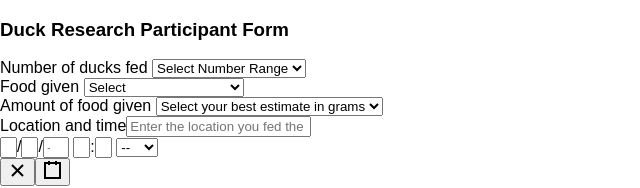
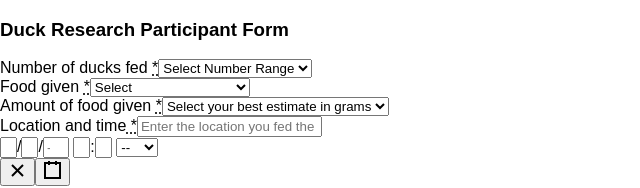
Before and after one commit to kolsenmaier/react-webform-hello-world, a React (Create React App) app: page / in a window 1280 px wide. Shown: the top 188 px of the page, without its empty margins (0-640 px from the left). Built offline with nearby package versions, Linux system fonts and the light colour scheme; the HTML template or start-up script is replaced by a standard one.

Commit message:
Added required stars to labels, moved custom styling into components, consistency updates

```diff
--- a/src/components/Input.jsx
+++ b/src/components/Input.jsx
@@ -4,17 +4,24 @@ const Input = (props) => {
 	return (
       <div className="form-group">
         <label htmlFor={props.name} className="form-label">{props.title}</label>
+        {props.required ? <abbr title="required"> *</abbr> : ''}
         <input
           className="form-control"
           id={props.name}
           name={props.name}
           type={props.inputType}
           value={props.value}
+          onBlur={props.handleBlur}
           onChange={props.handleChange}
           placeholder={props.placeholder}
+          style={props.hasErrors ? customerror : null}
           {...props} />
       </div>
     )
 };
 
+const customerror = {
+    border: '3px solid salmon'
+};
+
 export default Input;
--- a/src/components/Select.jsx
+++ b/src/components/Select.jsx
@@ -1,14 +1,17 @@
 import React from 'react';
 
 const Select = (props) => {
-	return(<div className="form-group">
+	return(<div className="form-group customerror">
 			<label htmlFor={props.name}> {props.title} </label>
+		    {props.required ? <abbr title="required"> *</abbr> : ''}
 		    <select
 		      id = {props.name}
 		      name={props.name}
 		      value={props.value}
+			  onBlur={props.handleBlur}
 		      onChange={props.handleChange}
-		      className="form-control">
+		      className="form-control"
+			  style={props.hasErrors ? customerror : null}>
 		      <option value="" disabled>{props.placeholder}</option>
 		      {props.options.map(option => {
 		        return (
@@ -19,7 +22,12 @@ const Select = (props) => {
 		        );
 		      })}
 		    </select>
-	  </div>)
-	};
+	  </div>
+	)
+};
+
+const customerror = {
+    border: '3px solid salmon'
+};
 
 export default Select;
--- a/src/containers/FormContainer.jsx
+++ b/src/containers/FormContainer.jsx
@@ -171,6 +171,9 @@ class FormContainer extends Component {
     const errors = validate(this.state.feedingEventInfo);
   }
 
+  /**
+   * Perform basic validation of form fields and submit contents to the app via fetch POST
+   */
   handleFormSubmit(e) {
     if (!this.canBeSubmitted()) {
       e.preventDefault();
@@ -206,6 +209,9 @@ class FormContainer extends Component {
     })
   }
 
+  /**
+   * Clear form fields and reset focus tracking
+   */
   handleClearForm(e) {
       e.preventDefault();
       this.setState({
@@ -243,79 +249,86 @@ class FormContainer extends Component {
 
           <Select title={'Number of ducks fed'}
             name={'numberOfDucks'}
+            required={true}
             options = {this.state.numberRangeOptions}
             value = {this.state.feedingEventInfo.numberOfDucks}
             placeholder = {'Select Number Range'}
-            style={errors.numberOfDucks && this.state.touched.numberOfDucks ? error : null}
-            onBlur={this.handleBlur('numberOfDucks')}
+            hasErrors={errors.numberOfDucks && this.state.touched.numberOfDucks}
+            handleBlur={this.handleBlur('numberOfDucks')}
             handleChange = {this.handleNumDucks}
           /> {/* Duck num Selection */}
 
           <Select title={'Food given'}
             name={'food'}
+            required={true}
             options = {Object.keys(this.state.foodTypeOptionsMap)}
             value = {this.state.feedingEventInfo.food}
             placeholder = {'Select'}
-            style={errors.food && this.state.touched.food ? error : null}
-            onBlur={this.handleBlur('food')}
+            hasErrors={errors.food && this.state.touched.food}
+            handleBlur={this.handleBlur('food')}
             handleChange = {this.handleFood}
           /> {/* Duck food Selection */}
 
           { this.state.feedingEventInfo.food == this.state.valueRequiringSpecifics ?
             <Input inputType={'text'} title={'Please specify'}
                name={'specificFood'}
+               required={true}
                value={this.state.feedingEventInfo.specificFood}
-               style={errors.specificFood && this.state.touched.specificFood ? error : null}
-               onBlur={this.handleBlur('specificFood')}
+               hasErrors={errors.specificFood && this.state.touched.specificFood}
+               handleBlur={this.handleBlur('specificFood')}
                handleChange={this.handleInput}
             /> : null } {/* Specific food for "Other" selection */}
 
           { this.state.feedingEventInfo.currentFoodTypeOptions ?
               <Select title={'Please specify'}
                 name={'foodType'}
+                required={true}
                 options = {this.state.feedingEventInfo.currentFoodTypeOptions}
                 value = {this.state.feedingEventInfo.foodType}
                 placeholder = {'Select'}
-                style={errors.foodType && this.state.touched.foodType ? error : null}
-                onBlur={this.handleBlur('foodType')}
+                hasErrors={errors.foodType && this.state.touched.foodType}
+                handleBlur={this.handleBlur('foodType')}
                 handleChange = {this.handleFoodType}
           /> : null } {/* Specific type of food Selection */}
 
           { this.state.feedingEventInfo.foodType == this.state.valueRequiringSpecifics ?
               <Input inputType={'text'} title= {'Please provide details'}
                name= {'specificFoodType'}
+               required={true}
                value={this.state.feedingEventInfo.specificFoodType}
-               style={errors.specificFoodType && this.state.touched.specificFoodType ? error : null}
-               onBlur={this.handleBlur('specificFoodType')}
+               hasErrors={errors.specificFoodType && this.state.touched.specificFoodType}
+               handleBlur={this.handleBlur('specificFoodType')}
                handleChange = {this.handleInput}
           /> : null } {/* Specific food for "Other" selection */}
 
           <Select title={'Amount of food given'}
             name={'amountOfFood'}
+            required={true}
             options = {this.state.foodAmountOptions}
             value = {this.state.feedingEventInfo.amountOfFood}
             placeholder = {'Select your best estimate in grams'}
-            style={errors.amountOfFood && this.state.touched.amountOfFood ? error : null}
-            onBlur={this.handleBlur('amountOfFood')}
+            hasErrors={errors.amountOfFood && this.state.touched.amountOfFood}
+            handleBlur={this.handleBlur('amountOfFood')}
             handleChange = {this.handleFoodAmount}
           /> {/* Food amount Selection */}
 
           <Input inputType={'text'} title={'Location and time'}
             name={'location'}
+            required={true}
             value = {this.state.feedingEventInfo.location}
             placeholder = {'Enter the location you fed the ducks'}
-            style={errors.location && this.state.touched.location ? error : null}
-            onBlur={this.handleBlur('location')}
+            hasErrors={errors.location && this.state.touched.location}
+            handleBlur={this.handleBlur('location')}
             handleChange = {this.handleInput}
-          />
+          /> {/* Location input */}
 
-          <DateTimePicker
+          <DateTimePicker // TODO customize input and appearance
             name={"time"}
             value={this.state.feedingEventInfo.time}
-            style={errors.time && this.state.touched.time ? error : null}
+            hasErrors={errors.time && this.state.touched.time}
             onBlur={this.handleBlur('time')}
             onChange={this.handleDate}
-          /><br/><br/>
+          /><br/><br/> {/* Datetime picker */}
 
           <Button
             action = {this.handleFormSubmit}
@@ -341,8 +354,4 @@ const buttonStyle = {
   margin : '10px 10px 10px 10px'
 };
 
-const error = {
-  border: '3px solid salmon'
-};
-
 export default FormContainer;
```
